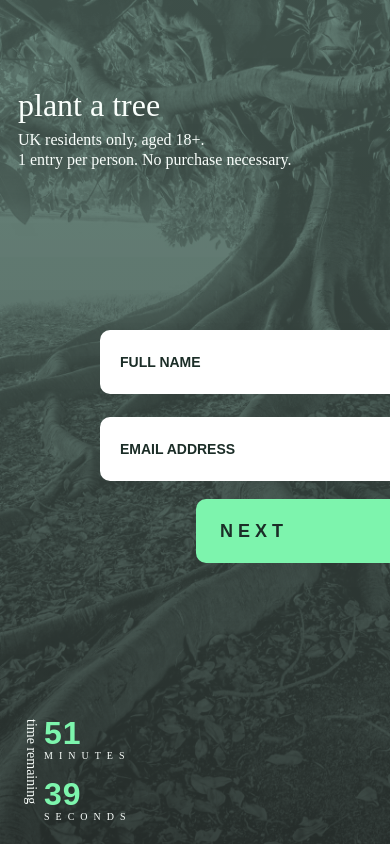
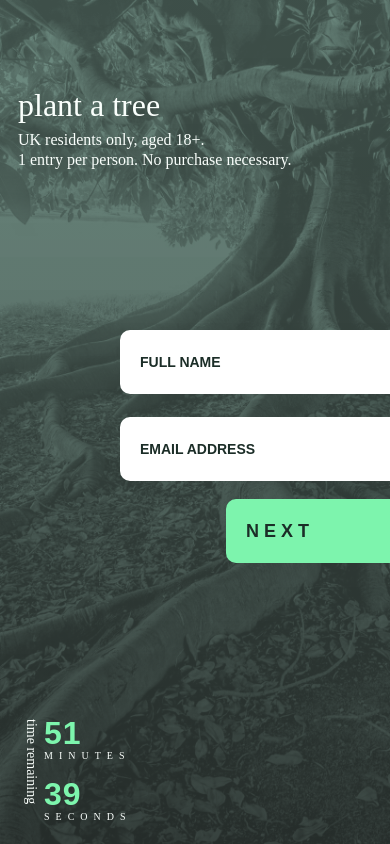
Before and after one commit to hann0r/skills-test, a React (Create React App) app: page / in a window 390 px wide. Built offline with nearby package versions, Linux system fonts and the light colour scheme; a web font is replaced by a local one.

Commit message:
Added media for button and input

```diff
--- a/src/Components/Form.module.css
+++ b/src/Components/Form.module.css
@@ -14,7 +14,7 @@
   margin-top: 8px;
   width: 230px;
   height: 64px;
-  padding-right: 120px;
+  padding-right: 128px;
 }
 
 .fullName {
@@ -40,3 +40,11 @@ input {
 ::-webkit-input-placeholder {
   color: #1b2d27;
 }
+@media (max-width: 762px) {
+  .btn {
+    margin-left: 226px;
+  }
+  input {
+    margin-left: 120px;
+  }
+}
```
